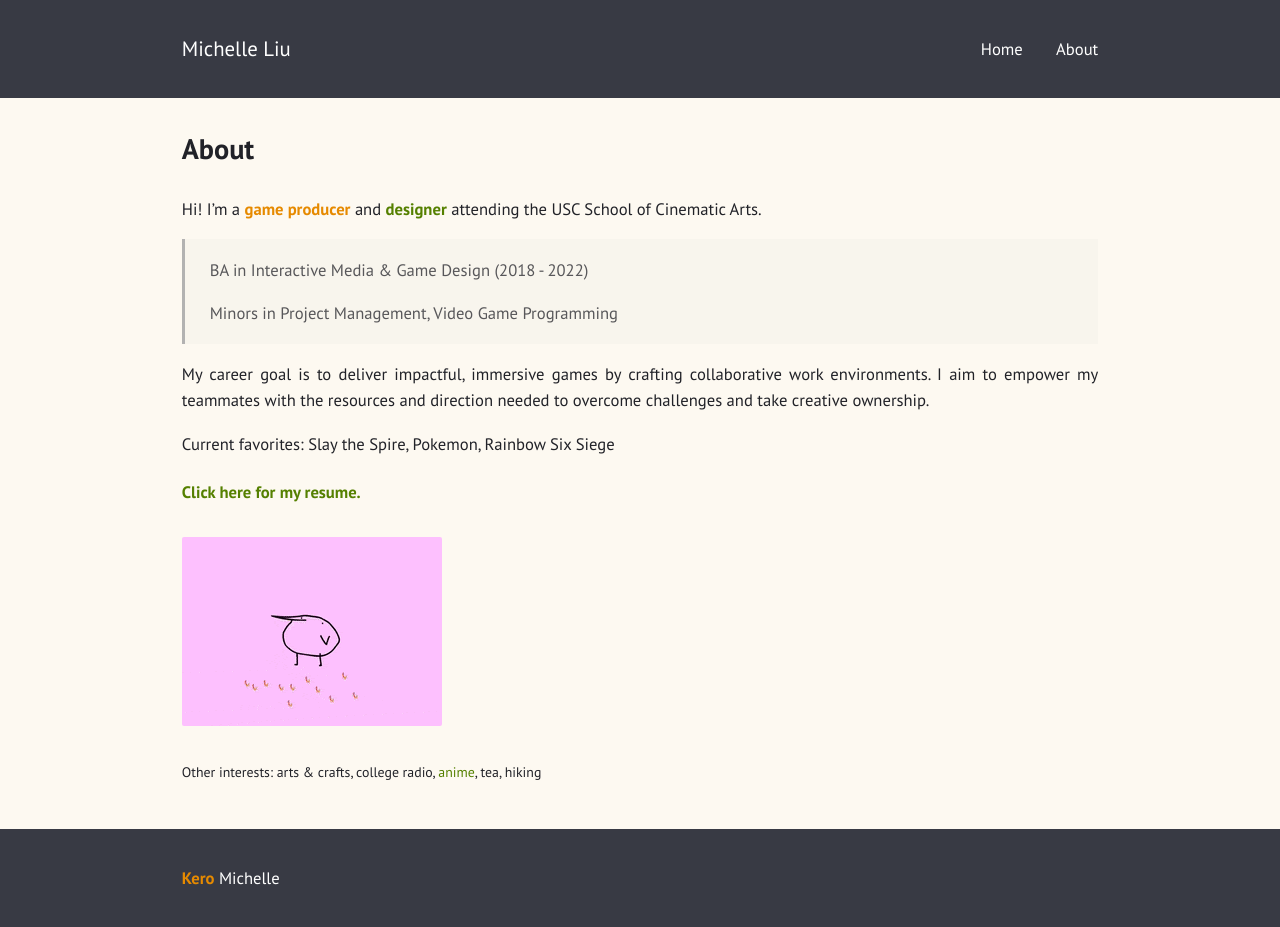
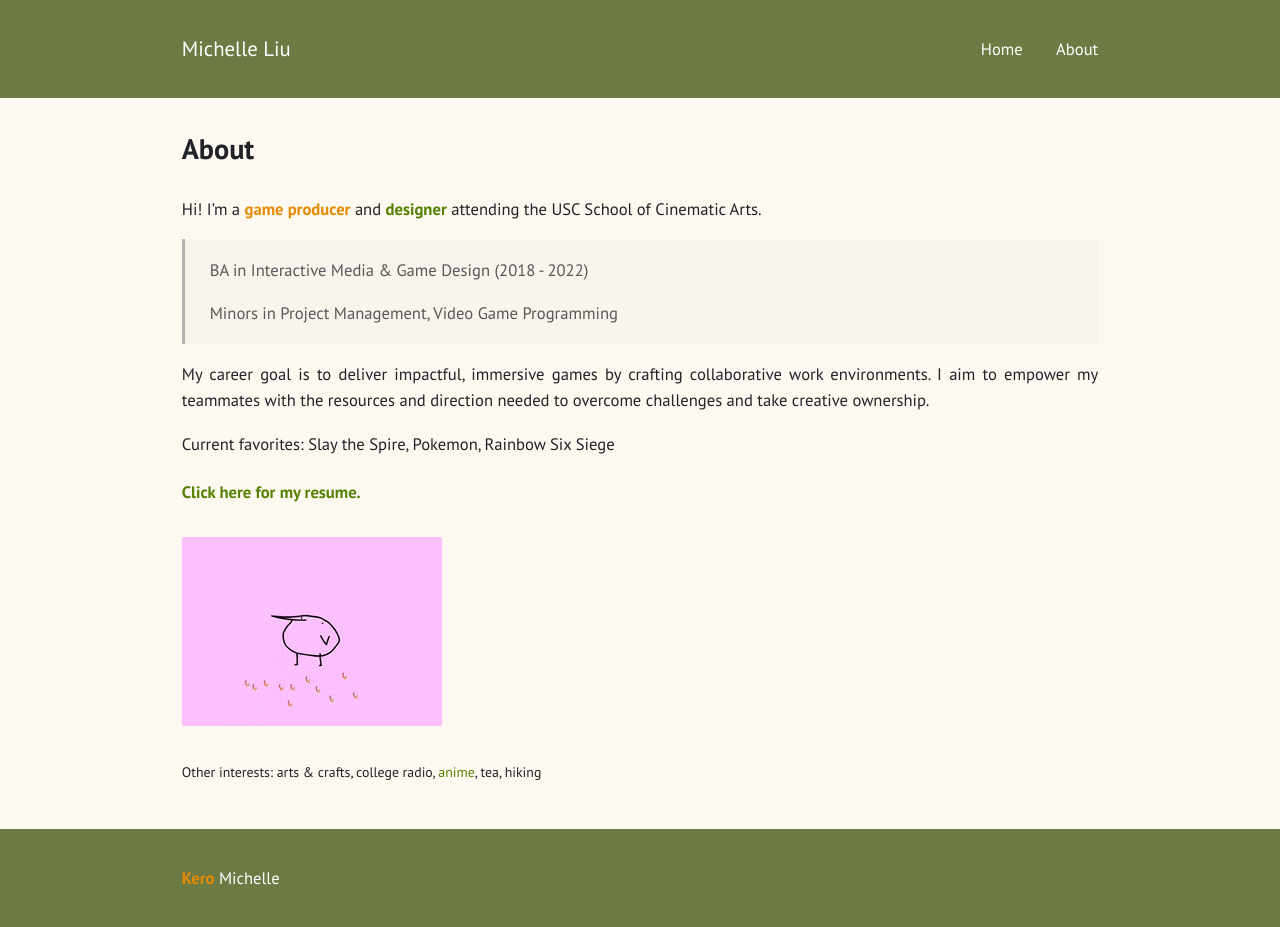
Before and after one commit to KeroMichelle/KeroMichelle.github.io, a Jekyll site: the page built from about-alt.md, in a window 1280 px wide. Built offline with Jekyll 4.4.1, drawn with Linux system fonts in a browser that asks for light colours.

Commit message:
Olive green color added

```diff
--- a/_sass/classes.sass
+++ b/_sass/classes.sass
@@ -6,7 +6,7 @@
 
 .more a
   border-radius: 2px
-  border: 1.75px solid $link-color
+  border: 1.8px solid $link-color
   padding: .4em .8em
   transition: .2s background, .2s color
 
--- a/_sass/index.sass
+++ b/_sass/index.sass
@@ -8,6 +8,7 @@ $link-color-og: #68f !default
 $link-color-green: #558000 !default
 $orange: #e68a00
 $green: #558000
+$olive: #66733f
 $dark: #212228 !default
 $light: #ffffff !default
 $beige: #fdf9f1
--- a/assets/css/frame.sass
+++ b/assets/css/frame.sass
@@ -13,7 +13,7 @@ body
   box-shadow: 0 0 .3em lighten($dark, 65%)
 
 body > header, body > footer
-  background: lighten($dark, 10%)
+  background: lighten($olive, 2%)
   color: $light
 
 @media (min-width: 32em)
```
